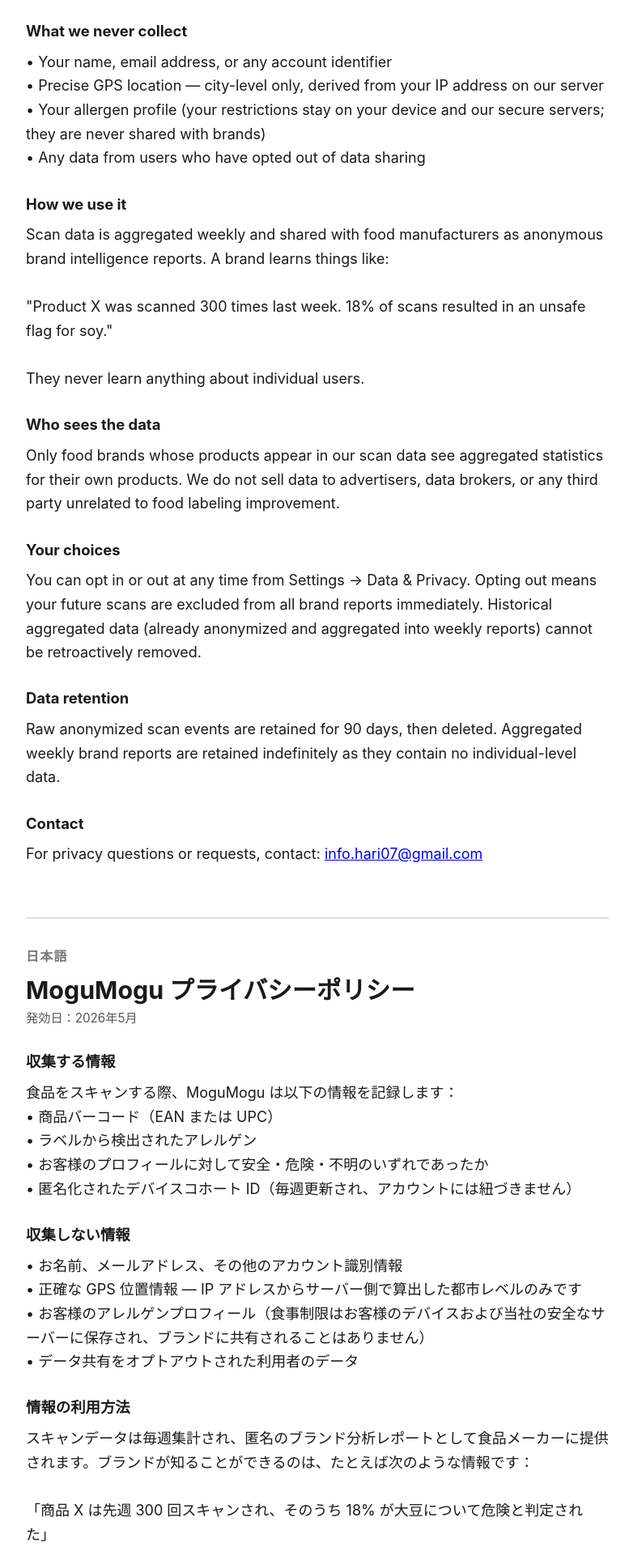
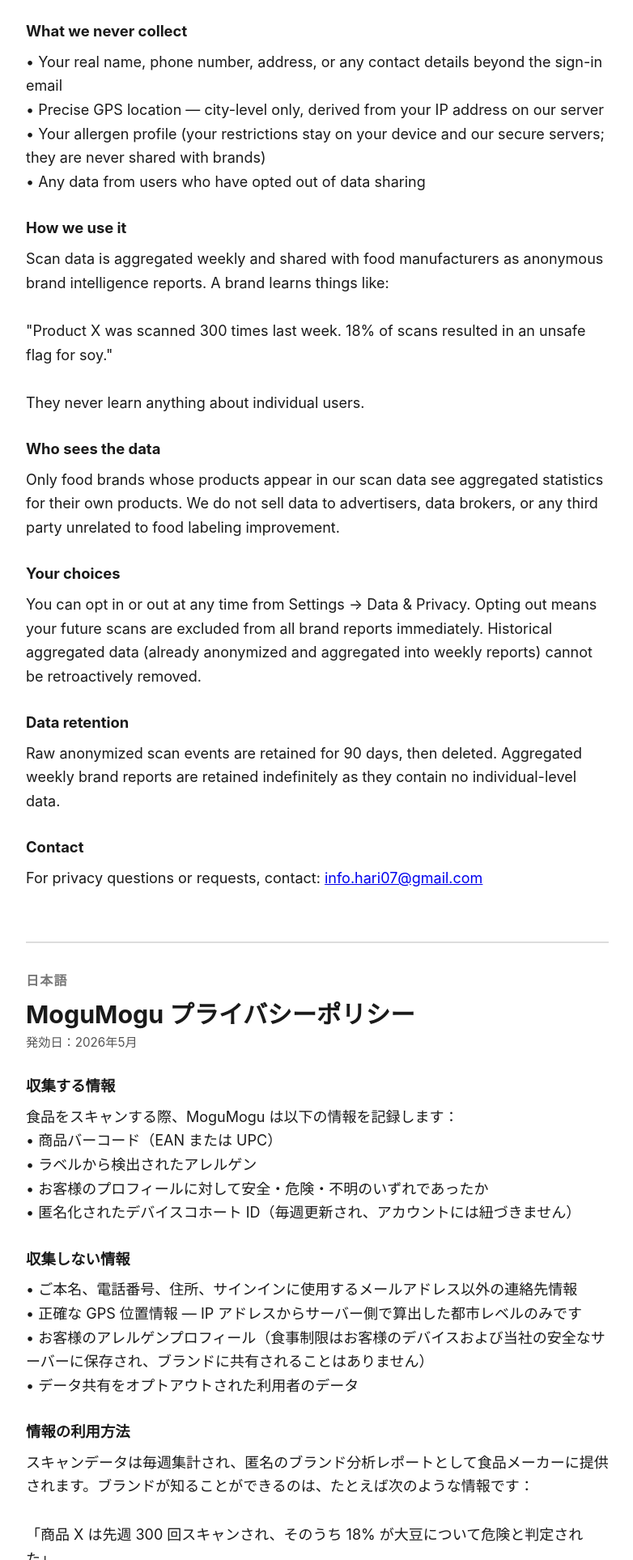
Before and after one commit to Hari1612/mogumogu-privacy, a plain HTML site: page index.html in a window 1280 px wide. Shown: the part 348-2275 px from the top of the page at 81% size, without its empty margins (248-1030 px from the left). Drawn offline with Linux system fonts and the light colour scheme.

Commit message:
fix(privacy): correct What-we-never-collect to match actual data practices
The previous wording said we never collect email or account identifiers, but signup requires email. Updated both EN and JA bullets to honestly describe what we don't collect (real name, phone, address, contact details beyond the sign-in email) while acknowledging email is required for accounts.

```diff
--- a/index.html
+++ b/index.html
@@ -77,7 +77,7 @@
 • An anonymized device cohort ID (rotated weekly — not linked to your account)</p>
 
   <h3>What we never collect</h3>
-  <p>• Your name, email address, or any account identifier
+  <p>• Your real name, phone number, address, or any contact details beyond the sign-in email
 • Precise GPS location — city-level only, derived from your IP address on our server
 • Your allergen profile (your restrictions stay on your device and our secure servers; they are never shared with brands)
 • Any data from users who have opted out of data sharing</p>
@@ -117,7 +117,7 @@
 • 匿名化されたデバイスコホート ID（毎週更新され、アカウントには紐づきません）</p>
 
   <h3>収集しない情報</h3>
-  <p>• お名前、メールアドレス、その他のアカウント識別情報
+  <p>• ご本名、電話番号、住所、サインインに使用するメールアドレス以外の連絡先情報
 • 正確な GPS 位置情報 — IP アドレスからサーバー側で算出した都市レベルのみです
 • お客様のアレルゲンプロフィール（食事制限はお客様のデバイスおよび当社の安全なサーバーに保存され、ブランドに共有されることはありません）
 • データ共有をオプトアウトされた利用者のデータ</p>
```
